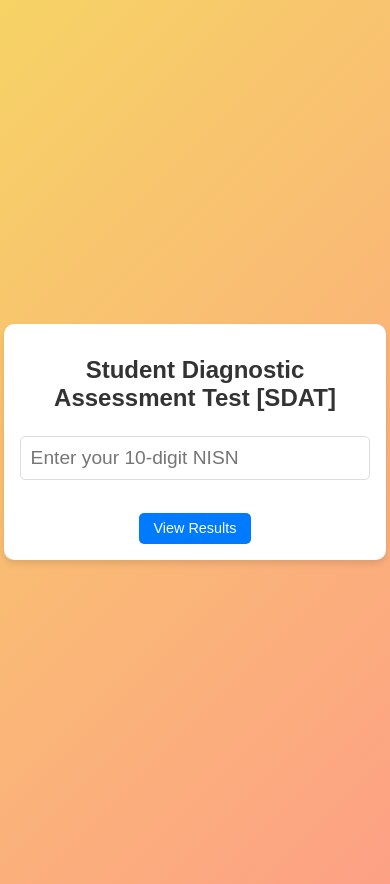
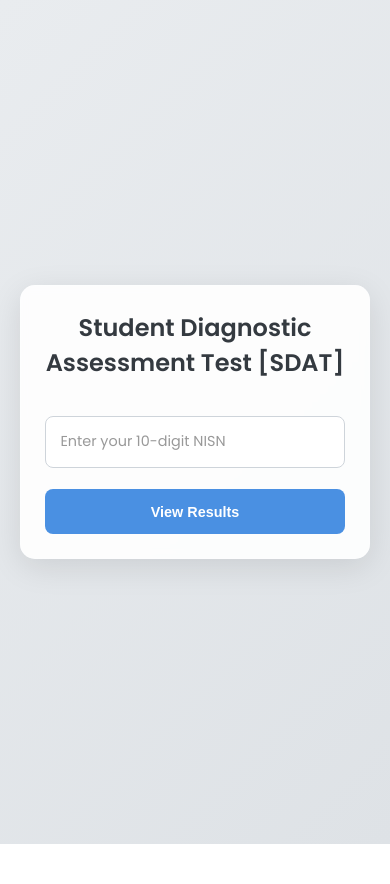
Before and after one commit to alimustofx/hasilSDATSMAN1Turen, a plain HTML site: page index.html in a window 390 px wide. After the commit the page ends 844 px from the top, so only its background shows below. Drawn offline with Linux system fonts and the light colour scheme.

Commit message:
Update styles.css

```diff
--- a/css/styles.css
+++ b/css/styles.css
@@ -1,101 +1,151 @@
-body {
-    font-family: 'Arial', sans-serif;
+/* --- Global Styles & Variables --- */
+:root {
+    --primary-color: #4a90e2; /* A professional blue */
+    --primary-hover: #357ABD;
+    --background-start: #e9ecef;
+    --background-end: #dee2e6;
+    --card-background: rgba(255, 255, 255, 0.9);
+    --text-color: #343a40;
+    --border-color: #ced4da;
+    --shadow-color: rgba(0, 0, 0, 0.1);
+}
+
+* {
     margin: 0;
     padding: 0;
+    box-sizing: border-box;
+}
+
+body {
+    font-family: 'Poppins', 'Arial', sans-serif;
     display: flex;
     justify-content: center;
     align-items: center;
-    height: 100vh;
-    background: linear-gradient(135deg, #f6d365 0%, #fda085 100%);
+    min-height: 100vh;
+    background: linear-gradient(135deg, var(--background-start) 0%, var(--background-end) 100%);
+    color: var(--text-color);
+    padding: 20px;
 }
 
+/* --- Main Container --- */
 .container {
     text-align: center;
-    background: #fff;
-    padding: 2em;
-    border-radius: 10px;
-    box-shadow: 0 4px 6px rgba(0, 0, 0, 0.1);
-    max-width: 400px;
-    width: 90%;
+    background: var(--card-background);
+    padding: 2.5em;
+    border-radius: 15px;
+    box-shadow: 0 8px 32px 0 var(--shadow-color);
+    backdrop-filter: blur(4px);
+    -webkit-backdrop-filter: blur(4px);
+    border: 1px solid rgba(255, 255, 255, 0.18);
+    max-width: 450px;
+    width: 100%;
+    transition: all 0.3s ease;
 }
 
+/* --- Typography --- */
 h1 {
+    margin-bottom: 1.5em;
+    font-weight: 600;
+    font-size: 1.8em;
+    color: var(--text-color);
+}
+
+h2 {
     margin-bottom: 1em;
-    color: #333;
+    font-weight: 600;
+}
+
+/* --- Form Elements --- */
+#identityForm {
+    display: flex;
+    flex-direction: column;
 }
 
 input[type="text"] {
     width: 100%;
-    padding: 0.75em;
-    margin-bottom: 1em;
-    border: 1px solid #ddd;
-    border-radius: 5px;
-    font-size: 1.2em;
-    box-sizing: border-box;
+    padding: 1em;
+    margin-bottom: 1.5em;
+    border: 1px solid var(--border-color);
+    border-radius: 8px;
+    font-size: 1em;
+    font-family: 'Poppins', sans-serif;
+    transition: border-color 0.3s ease, box-shadow 0.3s ease;
+}
+
+input[type="text"]:focus {
+    outline: none;
+    border-color: var(--primary-color);
+    box-shadow: 0 0 0 3px rgba(74, 144, 226, 0.25);
+}
+
+input[type="text"]::placeholder {
+    color: #999;
 }
 
 button {
-    padding: 0.75em 1.5em;
+    padding: 1em 1.5em;
     border: none;
-    border-radius: 5px;
-    background-color: #007BFF;
+    border-radius: 8px;
+    background-color: var(--primary-color);
     color: white;
     font-size: 1em;
+    font-weight: 600;
     cursor: pointer;
-    transition: background-color 0.3s ease;
-    margin-top: 1em;
+    transition: background-color 0.3s ease, transform 0.2s ease;
 }
 
 button:hover {
-    background-color: #0056b3;
+    background-color: var(--primary-hover);
+    transform: translateY(-2px);
 }
 
+#goBackButton {
+    background-color: #6c757d; /* A neutral gray for the secondary button */
+}
+
+#goBackButton:hover {
+    background-color: #5a6268;
+}
+
+/* --- File Links Section --- */
 .hidden {
     display: none;
 }
 
-#fileLinks h2 {
-    margin-bottom: 1em;
+#fileLinks {
+    margin-top: 2em;
 }
 
-#fileLinks a {
+#linksContainer a {
     display: block;
-    color: #007BFF;
-    margin-bottom: 0.5em;
+    background-color: #f8f9fa;
+    color: var(--primary-color);
+    padding: 0.8em;
+    margin-bottom: 0.75em;
+    border-radius: 8px;
     text-decoration: none;
-    transition: color 0.3s ease;
+    font-weight: 600;
+    border: 1px solid var(--border-color);
+    transition: background-color 0.3s ease, color 0.3s ease, transform 0.2s ease;
 }
 
-#fileLinks a:hover {
-    color: #0056b3;
+#linksContainer a:hover {
+    background-color: var(--primary-color);
+    color: white;
+    transform: scale(1.03);
 }
 
-/* Media Queries for Mobile Responsiveness */
+/* --- Responsive Design --- */
 @media (max-width: 600px) {
-    body {
-        flex-direction: column;
-        justify-content: center;
-        align-items: center;
-        padding: 20px;
-    }
-
     .container {
-        padding: 1em;
-        width: 100%;
-        max-width: 350px;
+        padding: 1.5em;
     }
 
     h1 {
         font-size: 1.5em;
     }
 
-    input[type="text"] {
-        padding: 0.5em;
-        font-size: 1.2em;
-    }
-
-    button {
-        padding: 0.5em 1em;
+    input[type="text"], button {
         font-size: 0.9em;
     }
 }
```
